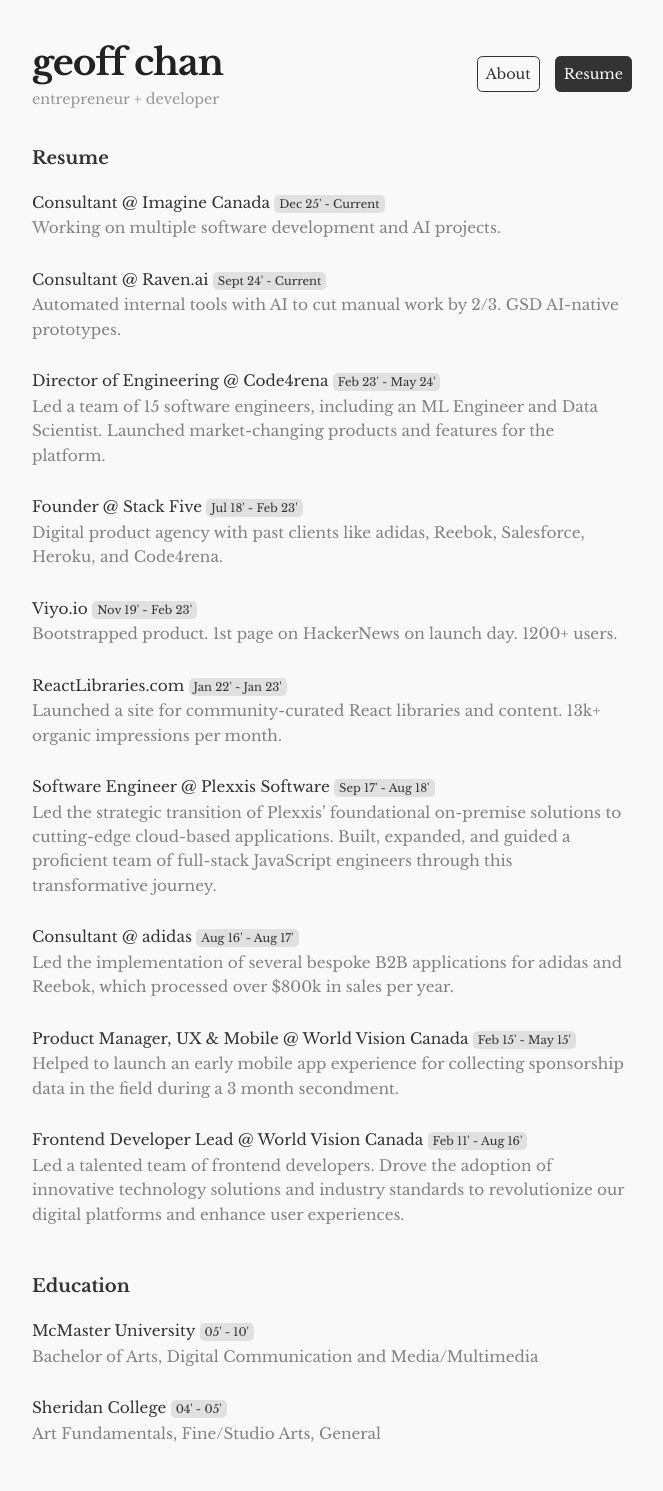
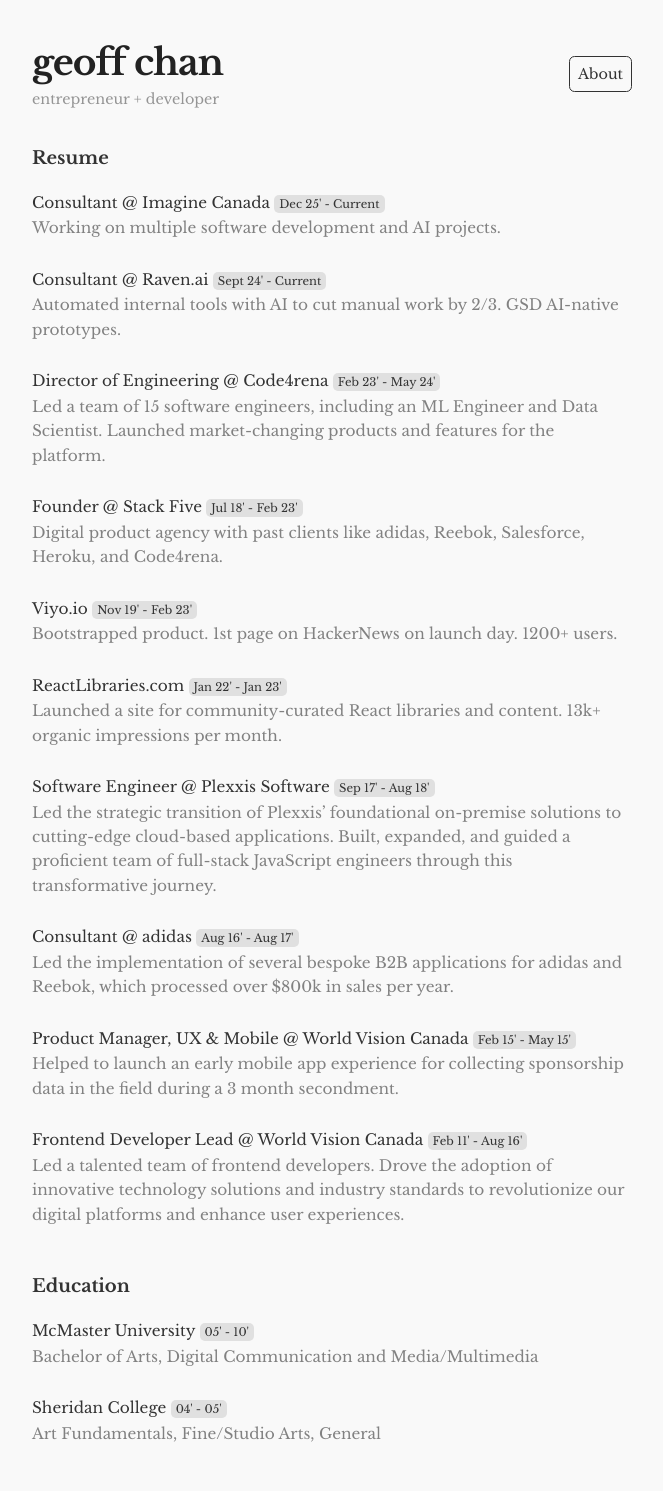
Before and after one commit to geoffchan23/geoffchan23.github.io, a Jekyll site: the page built from resume.html, in a window 1280 px wide. Shown: the whole page, without its empty margins (308-971 px from the left). Built offline with Jekyll 4.4.1, drawn with Linux system fonts in a browser that asks for light colours.

Commit message:
remove resume button from about page

```diff
--- a/resume.html
+++ b/resume.html
@@ -9,7 +9,6 @@
     </div>
     <nav>
         <a href="/">About</a>
-        <a class="selected">Resume</a>
     </nav>
 </header>
 <main>
```
